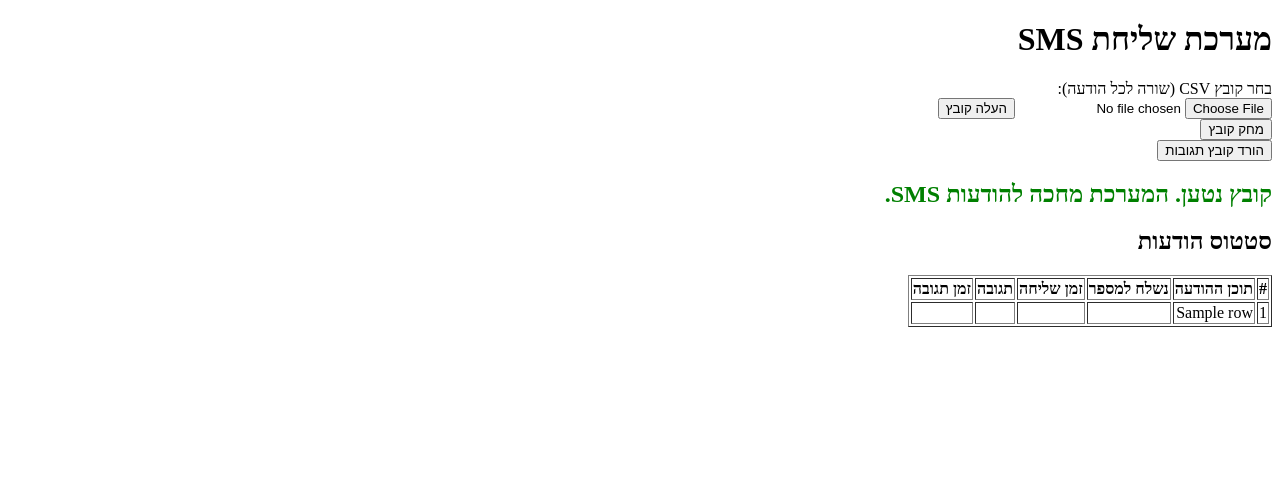
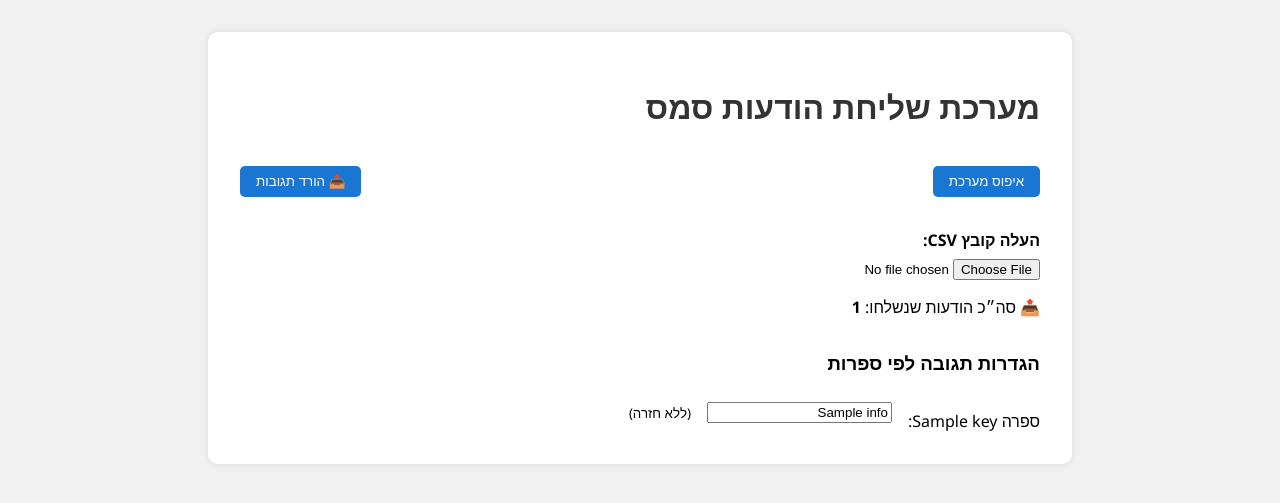
Before and after one commit to uriya222972/sms-auto-bot, a Flask app: template templates/index.html in a window 1280 px wide. Shown: the top 503 px of the page. Run offline with Flask 3, Linux system fonts and the light colour scheme; the template is opened without the code that fills it: most values are stand-ins (such as "Sample title", 1, 10 or a date in 2020).

Commit message:
Update index.html

```diff
--- a/templates/index.html
+++ b/templates/index.html
@@ -2,49 +2,98 @@
 <html lang="he" dir="rtl">
 <head>
     <meta charset="UTF-8">
-    <title>שליחת SMS לפי קובץ</title>
+    <title>מערכת שליחת הודעות</title>
+    <style>
+        body {
+            font-family: 'Segoe UI', sans-serif;
+            background: #f2f2f2;
+            margin: 0;
+            padding: 2rem;
+            direction: rtl;
+        }
+        h1 {
+            color: #333;
+        }
+        .container {
+            max-width: 800px;
+            margin: auto;
+            background: white;
+            padding: 2rem;
+            border-radius: 10px;
+            box-shadow: 0 0 10px rgba(0,0,0,0.1);
+        }
+        label {
+            display: block;
+            margin-top: 1rem;
+            font-weight: bold;
+        }
+        input[type="file"] {
+            margin-top: 0.5rem;
+        }
+        button {
+            background: #1976d2;
+            color: white;
+            border: none;
+            padding: 0.5rem 1rem;
+            margin-top: 1rem;
+            border-radius: 5px;
+            cursor: pointer;
+        }
+        button:hover {
+            background: #1565c0;
+        }
+        .response-map {
+            margin-top: 2rem;
+        }
+        .response-map label {
+            font-weight: normal;
+        }
+        .flex {
+            display: flex;
+            gap: 1rem;
+            align-items: center;
+        }
+        .top-actions {
+            display: flex;
+            justify-content: space-between;
+            margin-bottom: 2rem;
+        }
+    </style>
 </head>
 <body>
-    <h1>מערכת שליחת SMS</h1>
+<div class="container">
+    <h1>מערכת שליחת הודעות סמס</h1>
 
-    <form method="post" enctype="multipart/form-data" action="/upload">
-        <label>בחר קובץ CSV (שורה לכל הודעה):</label><br>
-        <input type="file" name="file" accept=".csv" required>
-        <input type="submit" value="העלה קובץ">
+    <div class="top-actions">
+        <form method="POST" action="/reset">
+            <button type="submit">איפוס מערכת</button>
+        </form>
+        <form method="GET" action="/download">
+            <button type="submit">📥 הורד תגובות</button>
+        </form>
+    </div>
+
+    <form method="POST" action="/upload" enctype="multipart/form-data">
+        <label>העלה קובץ CSV:</label>
+        <input type="file" name="file" onchange="this.form.submit()" required>
     </form>
 
-    <form method="post" action="/reset">
-        <button type="submit">מחק קובץ</button>
-    </form>
+    <p>📤 סה״כ הודעות שנשלחו: <strong>{{ total_sent }}</strong></p>
 
-    <form action="/download" method="get">
-        <button type="submit">הורד קובץ תגובות</button>
-    </form>
-
-    {% if rows %}
-        <h2 style='color: green;'>קובץ נטען. המערכת מחכה להודעות SMS.</h2>
-    {% endif %}
-
-    <h2>סטטוס הודעות</h2>
-    <table border="1">
-        <tr>
-            <th>#</th>
-            <th>תוכן ההודעה</th>
-            <th>נשלח למספר</th>
-            <th>זמן שליחה</th>
-            <th>תגובה</th>
-            <th>זמן תגובה</th>
-        </tr>
-        {% for row in rows %}
-        <tr>
-            <td>{{ loop.index }}</td>
-            <td>{{ row }}</td>
-            <td>{{ send_log.get(loop.index0, {}).get("to", "") }}</td>
-            <td>{{ send_log.get(loop.index0, {}).get("time", "") }}</td>
-            <td>{{ responses.get(loop.index0, {}).get("message", "") }}</td>
-            <td>{{ responses.get(loop.index0, {}).get("time", "") }}</td>
-        </tr>
+    <div class="response-map">
+        <h3>הגדרות תגובה לפי ספרות</h3>
+        {% for key, info in response_map.items() %}
+        <div class="flex">
+            <label>ספרה {{ key }}:</label>
+            <input type="text" value="{{ info.label }}" readonly>
+            {% if info.callback_required %}
+            <small>(דורש חזרה בעוד {{ info.hours }} שעות)</small>
+            {% else %}
+            <small>(ללא חזרה)</small>
+            {% endif %}
+        </div>
         {% endfor %}
-    </table>
+    </div>
+</div>
 </body>
 </html>
```
